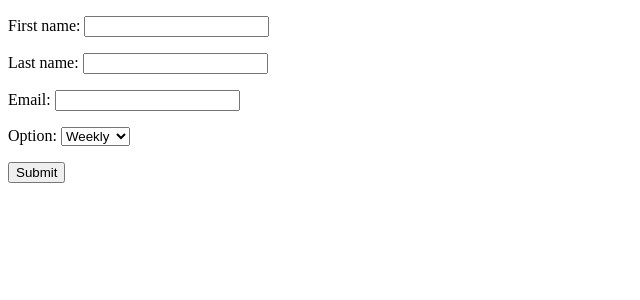
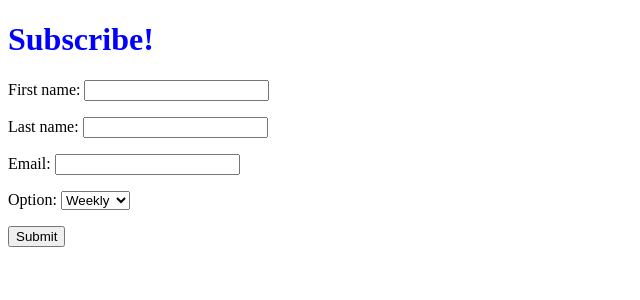
Before and after one commit to z4gon/jobapp_django, a Django app: page /subscribe in a window 1280 px wide. Shown: the top 300 px of the page, without its empty margins (0-640 px from the left). Run offline with Django 4.2, Linux system fonts and the light colour scheme.

Commit message:
load static file

```diff
--- /dev/null
+++ b/subscriptions/static/main.css
@@ -0,0 +1,4 @@
+.subscribe-title {
+    color: blue;
+    font-size: 2em;
+}
--- a/subscriptions/templates/subscriptions/subscribe.html
+++ b/subscriptions/templates/subscriptions/subscribe.html
@@ -1,12 +1,16 @@
+{% load static %}
+
 <!DOCTYPE html>
 <html lang="en">
 	<head>
 		<meta charset="UTF-8" />
 		<meta http-equiv="X-UA-Compatible" content="IE=edge" />
 		<meta name="viewport" content="width=device-width, initial-scale=1.0" />
+		<link href="{% static 'main.css' %}" rel="stylesheet" type="text/css" />
 		<title>Subscribe Form</title>
 	</head>
 	<body>
+		<h1 class="subscribe-title">Subscribe!</h1>
 		<form method="post">
 			<!-- django csrf token -->
 			{% csrf_token %} {{ form.as_p }}
```
Also changed, not shown: README.md.
